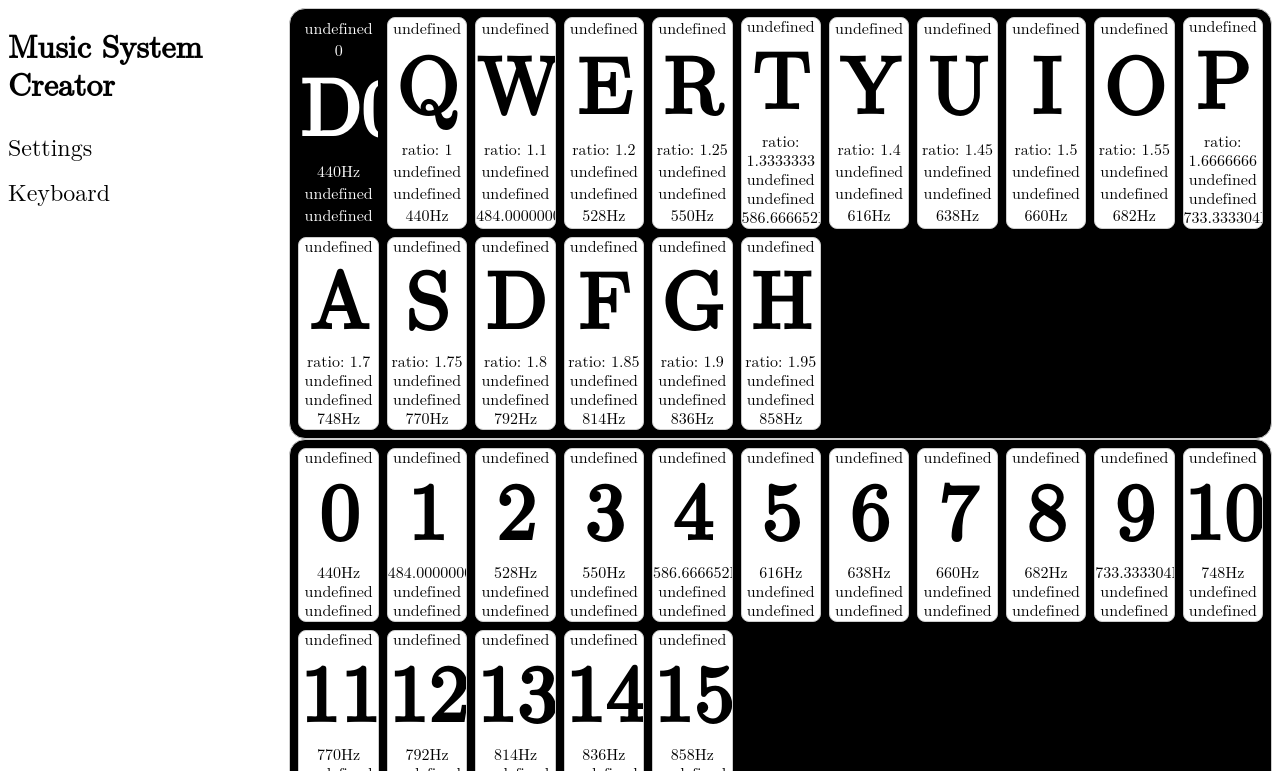
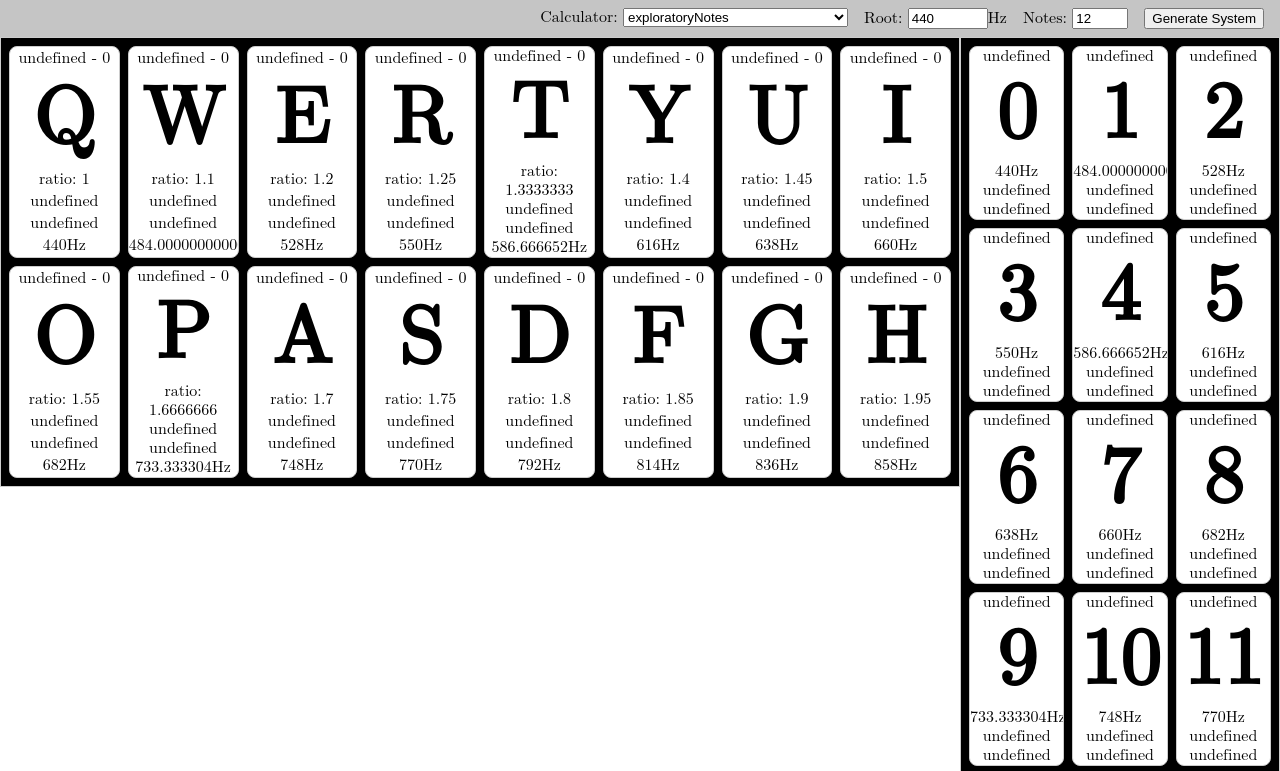
Before and after one commit to jrodhead/emergent-harmonics, a plain HTML site: page index.html in a window 1280 px wide. Both pictures are taken after a click on the input "Generate System". Shown: the top 771 px of the page. Drawn offline with Linux system fonts and the light colour scheme.

Commit message:
Update styles and header in index.html

```diff
--- a/css/styles.css
+++ b/css/styles.css
@@ -1,26 +1,19 @@
 body {
   font-family: math;
   font-size: 16px;
-  display: grid;
-  grid-template-columns: [first] 21% [line2] 1fr;
-  gap: 1rem;
+  margin: 0;
 }
 
 header {
-  display: grid;
-  grid-template-columns: 1fr 1fr;
-  gap: 1rem;
-  padding: .5rem 0 2rem 0;
+  background-color: #c5c5c5;
+  padding: .5rem 0;
 }
 
-#sidebar {
+header form {
   display: flex;
-  flex-direction: column;
-}
-
-header h1 {
-  font-size: 2rem;
-  margin: 0;
+  justify-content: flex-end;
+  gap: 1rem;
+  padding-right: 1rem;
 }
 
 #sidebar a {
@@ -38,37 +31,26 @@ header h1 {
   justify-self: end;
 }
 
-#system-config {
+fieldset {padding: 1rem; margin: 0;}
+
+#keys {
   display: grid;
-  grid-column: 1;
+  grid-template-columns: 3fr 1fr;
 }
-
-.form-group {
-  display: grid;
-  gap: 10px;
-}
-
-label {
-  grid-column: 1;
-}
-
-input, select {
-  grid-column: 1;
-  margin-bottom: 1rem;
-  padding: 1rem;
-}
-
-button {
-  grid-column: 1;
-}
-
-fieldset {padding: 1rem; margin: 0;}
 
 #alphaKeyTable,
 #numericKeyTable,
 button#play {
   user-select: none;
   -webkit-user-select: none;
+}
+
+#alphaKeyTable {
+  grid-column: 1 / 2;
+}
+
+#numericKeyTable {
+  grid-column: 2 / 2;
 }
 
 .grid-container {
@@ -84,7 +66,14 @@ button#play {
   padding: .5rem;
   border: 1px solid #ccc;
   background: #000;
-  border-radius: 1rem;
+}
+
+.diapason {
+  grid-template-columns: repeat(auto-fit, minmax(100px, 1fr));
+}
+
+.root-group {
+  grid-template-columns: 1fr 1fr 1fr;
 }
 
 #current-diapason-data,
--- a/index.html
+++ b/index.html
@@ -5,36 +5,30 @@
   <title>Musical System Generator</title>
   <link rel="stylesheet" href="css/styles.css">
 </head>
-<body id="main-grid">
-  <div id="sidebar">
-    <h1>Music System Creator</h1>
-    <a href="#system-config" id="display-settings">Settings</a>
-    <a href="#keys" id="display-keys">Keyboard</a>
-    <!-- <button id="menu-icon">&#171;</button> -->
-  </div>
-  <div id="main">
+<body>
+  <header>
     <form id="system-config">
       <div class="form-group">
-        <label for="calculator">System Calculator:</label>
+        <label for="calculator">Calculator:</label>
         <select id="calculator"></select>
       </div>
       <div class="form-group">
-        <label for="primaryRootFrequency">Root Note Frequency:</label>
-        <input type="number" id="primaryRootFrequency" min="1" max="15000" value="440" required>
+        <label for="primaryRootFrequency">Root:</label>
+        <input type="number" id="primaryRootFrequency" min="1" max="15000" value="440" required>Hz
       </div>
       <div class="form-group">
-        <label for="notes">Number of Notes in Diapason:</label>
+        <label for="notes">Notes:</label>
         <input type="number" id="notes" min="1" max="26" value="12" required>
       </div>
       <input type="submit" value="Generate System">
     </form>
+  </header>
 
-    <div id="keys">
-      <div id="alphaKeyTable"></div>
-      <div id="numericKeyTable"></div>
-      <div id="arrowKeyTable"></div>
-      <div id="escapeKeyTable"></div>
-    </div>
+  <div id="keys">
+    <div id="alphaKeyTable"></div>
+    <div id="numericKeyTable"></div>
+    <div id="arrowKeyTable"></div>
+    <div id="escapeKeyTable"></div>
   </div>
 
   <script type="module" src="js/main.js"></script>
--- a/js/keys/alphaKeyMap.js
+++ b/js/keys/alphaKeyMap.js
@@ -64,32 +64,12 @@ function renderAlphaKeyMapTable(alphaKeyMap) {
   let alphaGridHTML = `
     <div class="grid-container">
       <div class="diapason">
-        <div id="current-diapason-data">
-          <div id="current-root-degree">
-            ${musicalSystemGlobal[currentRootIndex].rootNote.relationshipToRoot.degree}
-          </div>
-          <div id="current-root-index">
-            ${currentRootIndex}
-          </div>
-          <div id="current-diapason-index">
-            D${currentDiapasonIndex}
-          </div>
-          <div id="current-root-frequency">
-            ${musicalSystemGlobal[currentRootIndex].rootNote.frequency}Hz
-          </div>
-          <div id="current-root-relationship-to-root">
-            ${musicalSystemGlobal[currentRootIndex].rootNote.relationshipToRoot.relationshipToRootName}
-          </div>
-          <div id="current-root-triad-type">
-            ${musicalSystemGlobal[currentRootIndex].rootNote.relationshipToRoot.triadType}
-          </div>
-        </div>
   `;
 
   Object.entries(alphaKeyMap).map(([noteIndex, { elementId, key, frequency, relationshipToRoot }]) => {
     alphaGridHTML += `
       <div id="note${noteIndex}" class="note">
-        <div class="degree">${relationshipToRoot.degree}</div>
+        <div class="degree">${relationshipToRoot.degree} - ${currentDiapasonIndex}</div>
         <div class="key-name">${key}</div>
         <div class="ratio">ratio: ${relationshipToRoot.ratioToRoot}</div>
         <div class="relationship">${relationshipToRoot.relationshipToRootName}</div>
--- a/js/main.js
+++ b/js/main.js
@@ -16,18 +16,6 @@ export {
   updateAlphaKeyMapGlobal
 };
 
-// document.getElementById('menu-icon').addEventListener('click', function() {
-//   var systemConfig = document.getElementById('system-config');
-//   if (systemConfig.style.display === 'none') {
-//     systemConfig.style.display = 'grid';
-//   } else {
-//     systemConfig.style.display = 'none';
-//   }
-// });
-
-var systemConfigUI = document.getElementById('system-config');
-var keysUI = document.getElementById('keys');
-
 const calculatorSelector = document.getElementById('calculator');
 
 // Iterate over the noteGenerators object
@@ -41,27 +29,6 @@ for (const system in noteGenerators.noteGenerators) {
   // Append the option to the select element
   calculatorSelector.appendChild(option);
 }
-
-
-document.getElementById('display-settings').addEventListener('click', function() {
-  if (systemConfigUI.style.display === 'none') {
-    systemConfigUI.style.display = 'grid';
-    keysUI.style.display = 'none';
-  } else {
-    systemConfigUI.style.display = 'none';
-    keysUI.style.display = 'grid';
-  }
-});
-
-document.getElementById('display-keys').addEventListener('click', function() {
-  if (keysUI.style.display === 'none') {
-    keysUI.style.display = 'grid';
-    systemConfigUI.style.display = 'none';
-  } else {
-    keysUI.style.display = 'none';
-    systemConfigUI.style.display = 'grid';
-  }
-});
 
 // Event listener for system-config submit
 document.getElementById('system-config').addEventListener('submit', function(event) {
@@ -86,8 +53,5 @@ document.getElementById('system-config').addEventListener('submit', function(eve
 
     createAlphaKeyMap(musicalSystemGlobal);
     createNumericKeyMap(musicalSystemGlobal);
-
-    keysUI.style.display = 'grid';
-    systemConfigUI.style.display = 'none';
   }
 });
```
